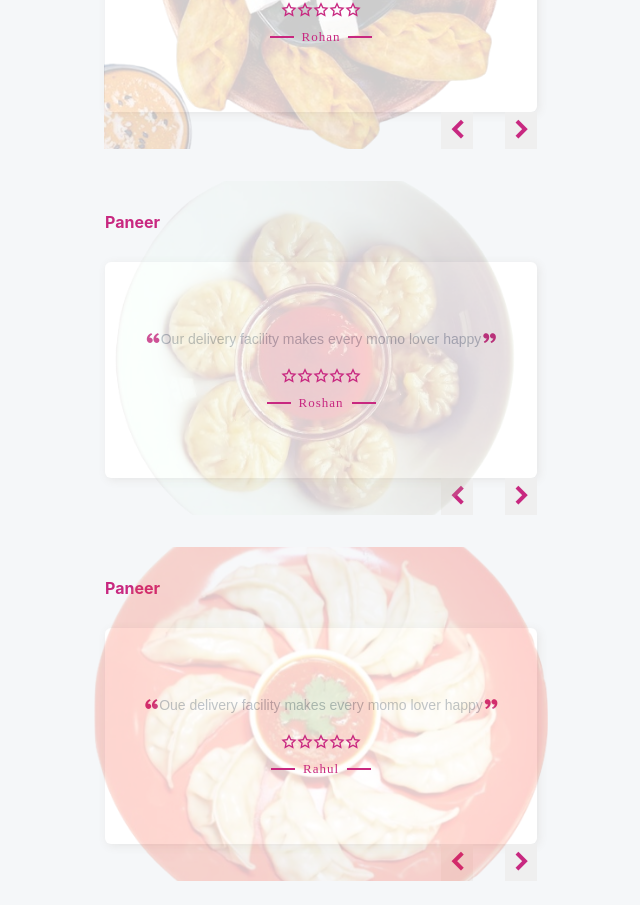
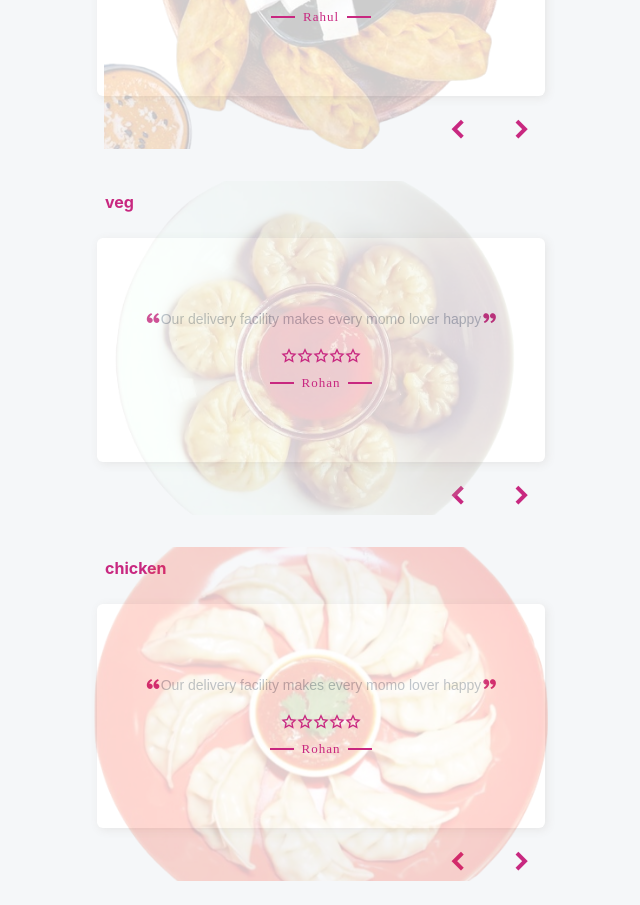
Before and after one commit to pratapbairagi/momostore, a React (Create React App) app in the folder momo_website/: page / in a window 1280 px wide. Shown: the part 9200-10105 px from the top of the page, without its empty margins (319-959 px from the left). Built offline with nearby package versions, Linux system fonts and the light colour scheme; a web font is replaced by a local one.

Commit message:
added metrimonial

```diff
--- a/momo_website/src/App.css
+++ b/momo_website/src/App.css
@@ -790,15 +790,20 @@ body{
       justify-content: center;
       padding: 0;
       position: relative;
-      overflow-y: hidden;
+      overflow: hidden;
+
+    }
+    .testimonial_container .card .section1 .flex{
+      flex-direction: row;
+      justify-content: flex-start;
+      column-gap: 20%;
+      overflow-x: auto;
     }
     .testimonial_container .card .section1 .box{
       background-color: rgba(245, 245, 245, 0.648);
-      width: 90%;
+      width: 100%;
+      min-width: 100%;
       aspect-ratio: 1/0.5;
-      /* position: absolute; */
-      /* bottom: -3rem; */
-
       display: flex;
       flex-direction: column;
       align-items: center;
@@ -870,6 +875,9 @@ body{
       font-size: 2rem;
       color: #C82880;
       font-weight: 600;
+      background-color: transparent;
+      border: none;
+      cursor: pointer;
     }
 
 @media only screen and (max-width : 340px){
--- a/momo_website/src/sections/testimonial.jsx
+++ b/momo_website/src/sections/testimonial.jsx
@@ -4,26 +4,48 @@ import Heading1 from "../components/heading1";
 
 const Testimonial_section = ({ clss = "", title = "", background = "" }) => {
 
-    let chatney = [
-        { image: "/image/paneer_momos-removebg-preview.png", info: "Our delivery facility makes every momo lover happy", user: "Rohan", rating: "4" },
-        { image: "/image/veg_momos-removebg-preview.png", info: "Our delivery facility makes every momo lover happy", user: "Roshan", rating: "5" },
-        { image: "/image/chicken_momos-removebg-preview.png", info: "Oue delivery facility makes every momo lover happy", user: "Rahul", rating: "3" }
+    let ratingsOnPlates = [
+        { image: "/image/paneer_momos-removebg-preview.png",
+        type : "paneer",
+        ratings: [
+            {info: "Our delivery facility makes every momo lover happy", user: "Rahul", rating: "4"},
+            {info: "Our delivery facility makes every momo lover happy", user: "Rohan", rating: "3"},
+            {info: "Our delivery facility makes every momo lover happy", user: "Rohit", rating: "5"},
+        ]
+    },
+
+        { image: "/image/veg_momos-removebg-preview.png", rating: "4",
+        type : "veg",
+        ratings : [
+        {info: "Our delivery facility makes every momo lover happy", user: "Rohan", rating: "3"},
+        {info: "Our delivery facility makes every momo lover happy", user: "Rohit", rating: "5"},
+    ]
+},
+        { image: "/image/chicken_momos-removebg-preview.png",
+        type : "chicken",
+        ratings : [
+            {info: "Our delivery facility makes every momo lover happy", user: "Rohan", rating: "3"},
+            {info: "Our delivery facility makes every momo lover happy", user: "Rohit", rating: "5"},
+        ]  }
     ]
 
     return (
         <div className="container testimonial_container" style={{ backgroundColor: `${background}` }}>
             <Heading1 title="Customers" clss="heading1 heading" background={background} />
 
-            {chatney.map((v, i) => {
+            {ratingsOnPlates.map((v, i) => {
 
                 return <div key={i} className="card">
                     <div className="section1" style={{ order: `${i % 2 == 0 ? "1" : "2"}` }}>
                         <img src={v.image} alt={v.image} />
-                        <h4 className="title">Paneer</h4>
-                        <div className="box">
+                        <h4 className="title">{v.type}</h4>
+                        <div className="flex">
+
+                       {v.ratings.map((val,ind)=>{
+                        return <div key={ind} className="box">
                             <p>
                                 <i class="ri-double-quotes-l"></i>
-                                {v.info}
+                                {val.info}
                                 <i class="ri-double-quotes-r"></i>
                             </p>
                             <span style={{ display: "flex" }}>
@@ -33,11 +55,12 @@ const Testimonial_section = ({ clss = "", title = "", background = "" }) => {
                                 <i class="ri-star-line"></i>
                                 <i class="ri-star-line"></i>
                             </span>
-                            <span>{v.user}</span>
+                            <span>{val.user}</span>
+                        </div>
+                    })}
                         </div>
                         <div className="scroll_btns">
                             <button><i class="ri-arrow-left-s-line"></i></button>
-
                             <button><i class="ri-arrow-right-s-line"></i></button>
                         </div>
                     </div>
```
